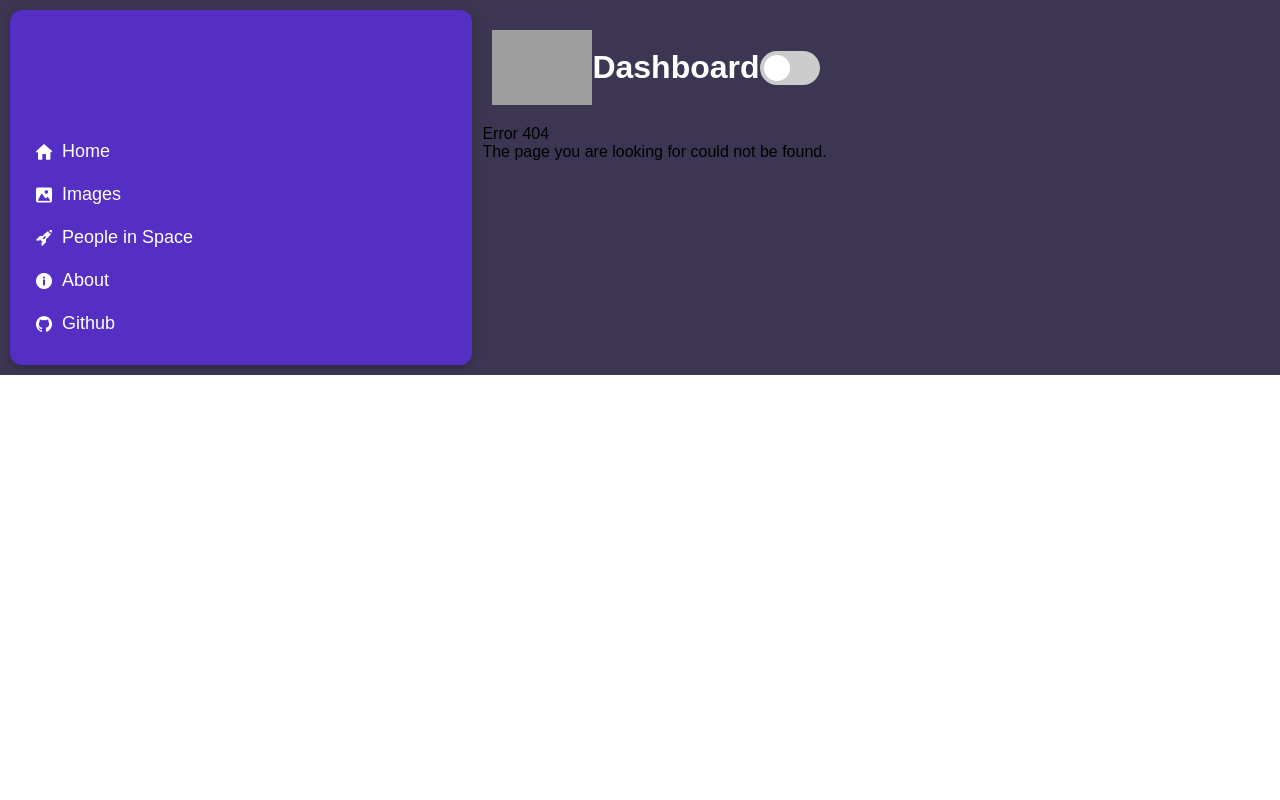
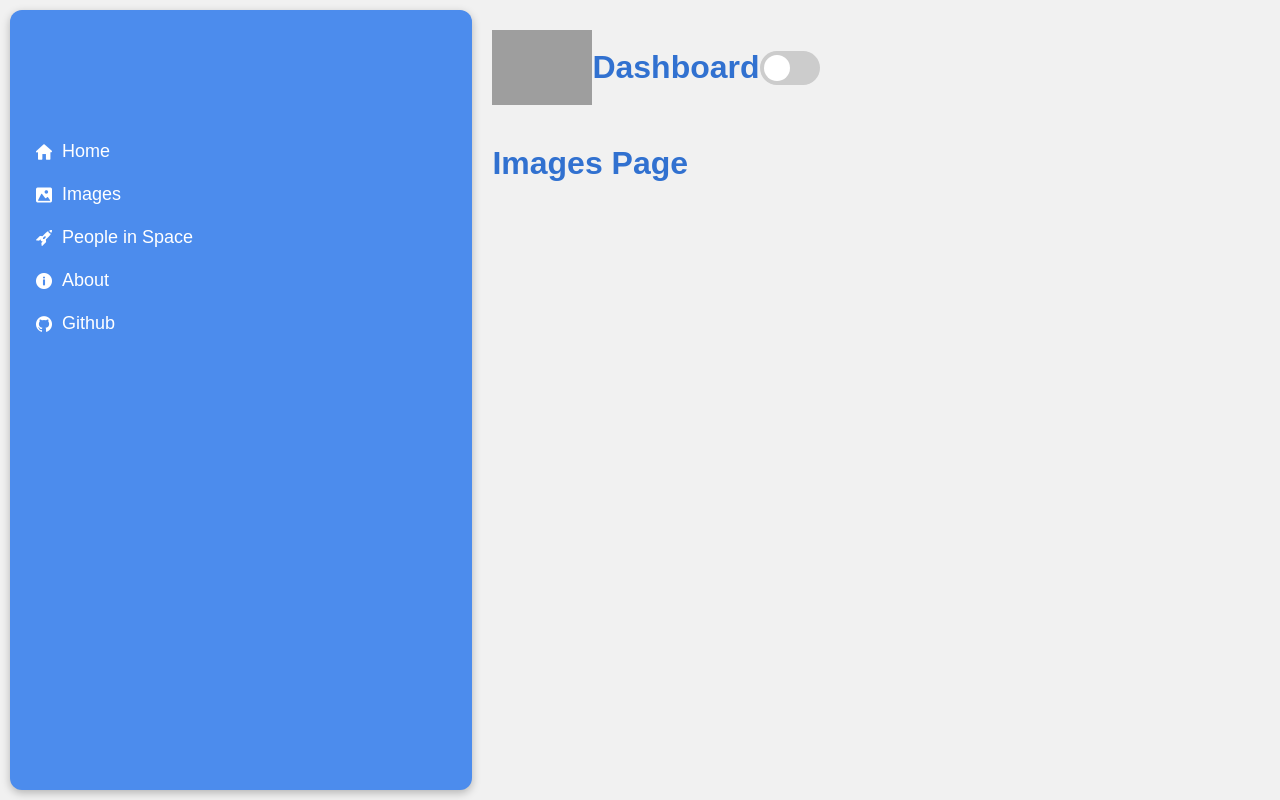
Before and after one commit to varelabeatriz/nasa-dashboard, a React (Create React App) app: page /images in a window 1280 px wide. Before the commit this address had no page. Built offline with nearby package versions, Linux system fonts and the light colour scheme; grey boxes are pictures that could not be loaded.

Commit message:
Creating new pages

```diff
--- a/src/App.js
+++ b/src/App.js
@@ -6,10 +6,12 @@ import { ErrorPage } from './components/ErrorPage/ErrorPage';
 import PeopleInSpaceProvider from "./contexts/PeopleInSpaceContext";
 import { Header } from "./components/Header/Header";
 import { useState } from 'react';
+import { Images } from "./components/Images/Images";
+import { PeopleInSpace } from "./components/PeopleInSpace/PeopleInSpace";
 
 function App() {
 
-  const [darkMode, setDarkMode] = useState(true);
+  const [darkMode, setDarkMode] = useState(false);
 
   const handleToggle = () => {
       setDarkMode(!darkMode);
@@ -24,6 +26,9 @@ function App() {
           <Routes>
             <Route path="/" element={<Feed darkMode={darkMode} />} />
             <Route path="/about" element={<About />} />
+            <Route path="/images" element={<Images />} />
+            <Route path="/people-in-space" element={<PeopleInSpace />} />
+            <Route path="/github" element={<About />} />
             <Route path="*" element={<ErrorPage />} />
           </Routes>
         </div>
--- /dev/null
+++ b/src/components/Images/Images.jsx
@@ -0,0 +1,8 @@
+
+export function Images (){
+    return (
+        <div>
+            <h1>Images Page</h1>
+        </div>
+    )
+}
--- /dev/null
+++ b/src/components/PeopleInSpace/PeopleInSpace.jsx
@@ -0,0 +1,7 @@
+export function PeopleInSpace (){
+    return (
+        <div>
+            <h1>People in space page</h1>
+        </div>
+    )
+}
--- a/src/components/SideBar/SideBar.jsx
+++ b/src/components/SideBar/SideBar.jsx
@@ -14,10 +14,16 @@ export function SideBar(props){
                     <img src='home.svg' alt='home icon'></img>
                     Home
                 </button>
-                <button>
+                <button
+                    onClick={()=> {
+                        navigate("/images");
+                    }}>
                     <img src='images.svg' alt='icon'></img>
                     Images</button>
-                <button>
+                <button
+                onClick={()=> {
+                    navigate("/people-in-space");
+                }}>
                     <img src='rocket.svg' alt='rocket icon'></img>
                     People in Space</button>
                 <button
@@ -28,7 +34,10 @@ export function SideBar(props){
                     <img src='about.svg' alt='about icon'></img>
                     About
                 </button>
-                <button>
+                <button
+                    onClick={()=> {
+                        window.open("https://github.com/varelabeatriz/nasa-dashboard");
+                    }}>
                     <img src='github.svg' alt='github icon'></img>
                     Github</button>
             </nav>
--- a/src/index.css
+++ b/src/index.css
@@ -15,6 +15,8 @@ img {
 
 .App {
   display: flex;
+  width: 100vw;
+  min-height: 100vh;
 }
 
 div.App.light-mode {
```
